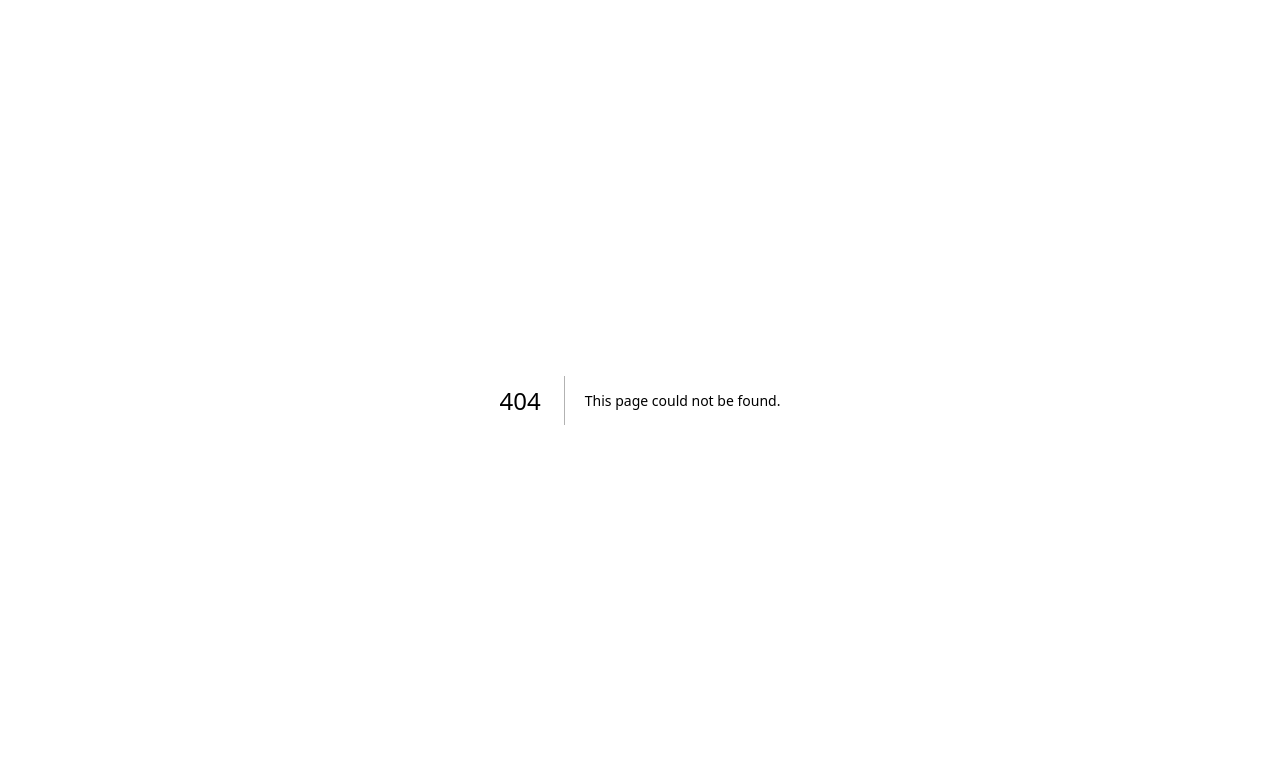
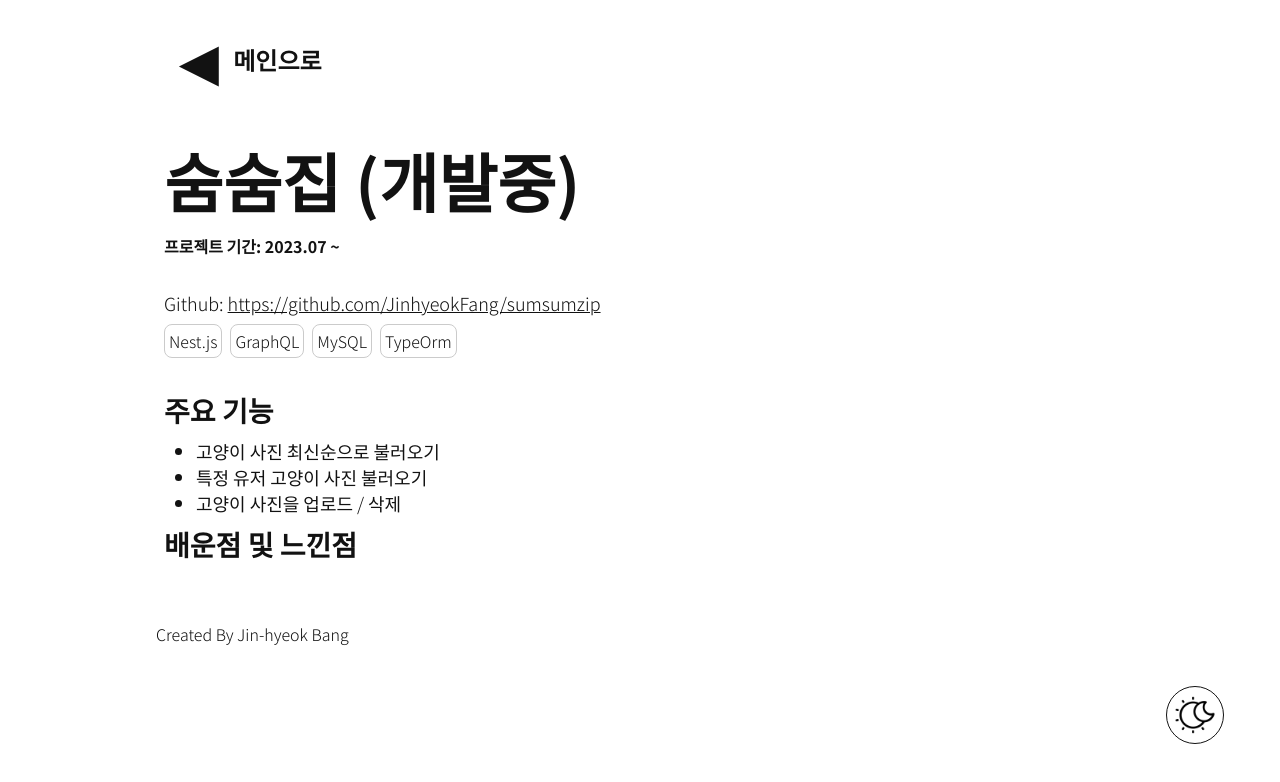
Before and after one commit to JinhyeokFang/Profile, a Next.js app: page /projects/sumsumzip in a window 1280 px wide. Before the commit this address had no page. Shown: the top 782 px of the page. Built offline with nearby package versions, Linux system fonts and the light colour scheme.

Commit message:
sumsumzip

```diff
--- a/src/components/projects-list.tsx
+++ b/src/components/projects-list.tsx
@@ -97,8 +97,9 @@ export const ProjectsList = () => {
                 <img className={styles.tag} src="https://img.shields.io/badge/--47A248.svg?&style=for-the-badge&logo=MongoDB&logoColor=white"/>
               </Project>
               <Project
-                name='숨숨집'
+                name='숨숨집 (개발중)'
                 title='GraphQL + Nest.js 기반 고양이 사진 공유 웹서비스'
+                link='/projects/sumsumzip'
               >
                 <img className={styles.tag} src="https://img.shields.io/badge/--E0234E.svg?&style=for-the-badge&logo=NestJS&logoColor=white"/>
                 <img className={styles.tag} src="https://img.shields.io/badge/--E10098?style=for-the-badge&logo=graphql&logoColor=white"/>
--- /dev/null
+++ b/src/components/sections/Sumsumzip.section.tsx
@@ -0,0 +1,34 @@
+import styles from '../../styles/sections.module.css'
+
+import { ProjectPageHeader } from '../project-page-header'
+import { ProjectPageInfo } from '../project-page-info'
+import { ProjectPageFunctions } from '../project-page-functions'
+import { ProjectPageLessons } from '../project-page-lessons'
+
+export const SumsumzipSection = () => {
+    return (
+        <>
+            <div className={styles.wrapper}>
+              <ProjectPageHeader title='숨숨집 (개발중)' dateStart='2023.07'/>
+              <br />
+              <article>
+                <ProjectPageInfo
+                  description=''
+                  tags={[
+                    'Nest.js', 'GraphQL', 'MySQL', 'TypeOrm'
+                  ]}
+                >
+                  Github: <a href="https://github.com/JinhyeokFang/sumsumzip">https://github.com/JinhyeokFang/sumsumzip</a>
+                </ProjectPageInfo>
+                <br />
+                <ProjectPageFunctions functions={[
+                  '고양이 사진 최신순으로 불러오기',
+                  '특정 유저 고양이 사진 불러오기',
+                  '고양이 사진을 업로드 / 삭제',
+                ]} />
+                <ProjectPageLessons lesson='' />
+              </article>
+            </div>
+        </>
+    )
+}
--- /dev/null
+++ b/src/pages/projects/sumsumzip.tsx
@@ -0,0 +1,31 @@
+import Head from 'next/head'
+import { Title } from '@/components/title'
+import { Footer } from '@/components/footer'
+import { FAB } from '@/components/fab'
+import { SumsumzipSection } from '@/components/sections/Sumsumzip.section'
+
+export default function Sumsumzip() {
+  return (
+    <>
+      <Head>
+        <title>개발자 방진혁 - 숨숨집</title>
+        <link rel="manifest" href="/manifest.webmanifest" />
+        <meta name="title" content="sumsumzip project" />
+        <meta name="description" content="sumsumzip project by Jin-hyeok Bang" />
+        <meta name="viewport" content="width=device-width, initial-scale=1" />
+        <meta property="og:url" content="https://bang.jinhy.uk/projects/sumsumzip" />
+        <meta property="og:type" content="website" />
+        <meta property="og:title" content="sumsumzip project" />
+        <meta property="og:description" content="sumsumzip project by Jin-hyeok Bang" />
+        <meta property="og:image" content="/profile.jpg" />
+        <link rel="icon" href="/favicon.ico" />
+      </Head>
+      <main className='page'>
+        <FAB />
+        <Title />
+        <SumsumzipSection />
+        <Footer />
+      </main>
+    </>
+  )
+}
```
